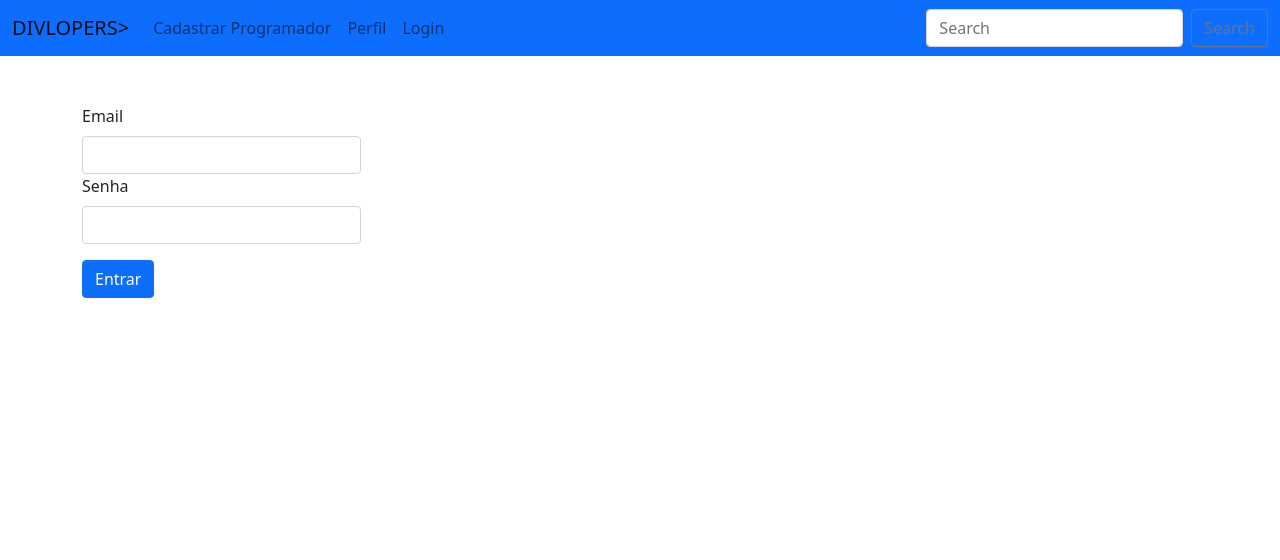
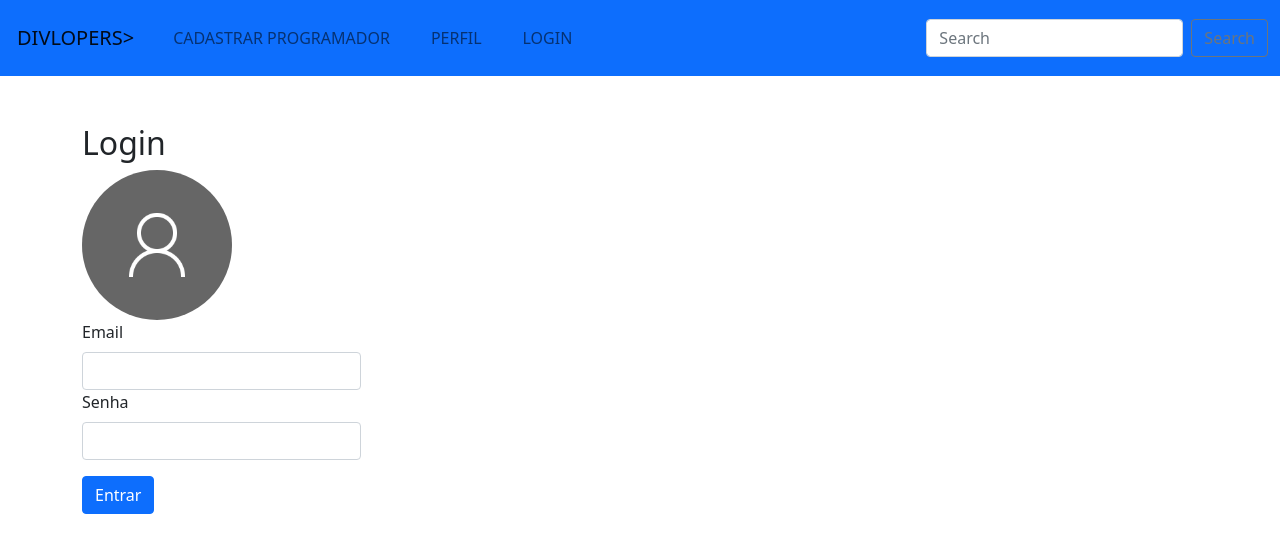
Before and after one commit to davedissian/divlopers, a PHP site: page /login.php in a window 1280 px wide. Shown: the top 560 px of the page. Run offline with PHP 8.4, Linux system fonts and the light colour scheme.

Commit message:
Add foto do usuário

```diff
--- a/backend/check.php
+++ b/backend/check.php
@@ -1,5 +1,5 @@
 <?php
-session_start();
+/* session_start(); */
 if(!$_SESSION['email']){
     echo "<script>
             alert('Por favor faça o login!');
--- a/css/main.css
+++ b/css/main.css
@@ -75,3 +75,9 @@ a:hover{
     max-width: 50%;
     margin: auto;
 }
+
+.foto {
+    width: 150px;
+    height: 150px;
+    border-radius: 100px;
+}
--- a/login.php
+++ b/login.php
@@ -4,13 +4,18 @@
     <meta charset="UTF-8">
     <meta http-equiv="X-UA-Compatible" content="IE=edge">
     <meta name="viewport" content="width=device-width, initial-scale=1.0">
+    <link rel="stylesheet" href="./css/main.css">
     <title>DIVLOPERS></title>
 </head>
 <body>
     <?php
     require_once 'menu.html';
     ?>
+
     <div class="container my-5">
+    <h2>Login</h2>
+    <img class="foto" src="img/user.png" alt="Foto_usuario">
+
         <div class="row">
             <form method="POST" action="./backend/logar.php">
 
@@ -18,11 +23,11 @@
             if(isset($_SESSION['naologado'])):
             ?>
                 <div class="alert alert-danger" role="alert">
-                Erro: Usuario ou senha invalidos!
+                    Erro: Usuário ou senha inválidos!
                 </div>
             <?php
+                unset($_SESSION['naologado']);
             endif;
-            unset($_SESSION['naologado']);
             ?>
 
             <div class="col-sm-6 col-md-4 col-lg-3">
--- a/perfil.php
+++ b/perfil.php
@@ -9,6 +9,7 @@ require_once './backend/connection.php';
     <meta charset="UTF-8">
     <meta http-equiv="X-UA-Compatible" content="IE=edge">
     <meta name="viewport" content="width=device-width, initial-scale=1.0">
+   <link rel="stylesheet" href="./css/main.css">
     <title>DIVLOPERS></title>
 </head>
 <body>
@@ -18,6 +19,8 @@ require_once './backend/connection.php';
 
     <div class="container mt-4 mb-5">
         <h2>Editar Perfil</h2>
+        <img class="foto" src="img/user.png" alt="Foto_usuario">
+        <input type="file" id="foto_user" name="foto_user" accept="img/user.png">
         <form class="container box" method="POST" action="./backend/update.php">
             <input type="hidden" value="<?php echo $_SESSION['id_usuario'];?>" />
 
--- a/usuario.php
+++ b/usuario.php
@@ -4,6 +4,7 @@
     <meta charset="UTF-8">
     <meta http-equiv="X-UA-Compatible" content="IE=edge">
     <meta name="viewport" content="width=device-width, initial-scale=1.0">
+	<link rel="stylesheet" href="./css/main.css">
 	<title>DIVLOPERS></title>
 </head>
 <body>
@@ -11,6 +12,8 @@
 require_once 'menu.html';
 ?>
 <div class="container mt-4 mb-5">
+	<img class="foto" src="img/user.png" alt="Foto_usuario">
+	<input type="file" id="foto_user" name="foto_user" accept="img/user.png">
 	<form class="container box" action="./backend/cadUsuario.php" method="post">
 		<label for="nome" class="col-form-label">Nome</label>
 		<input type="text" class="list-group-item" name="nome"/>
```
Also changed, not shown: img/user.png (added), index.php (indentation only).
